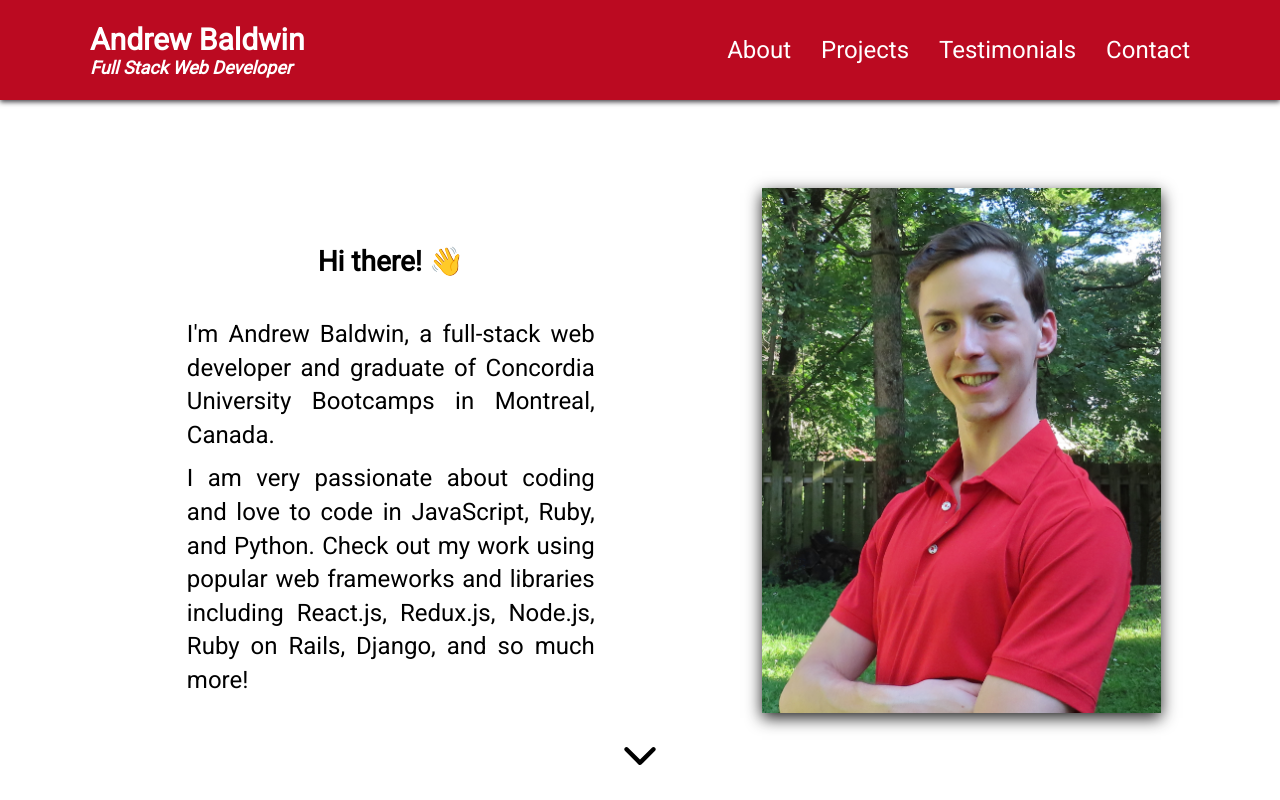
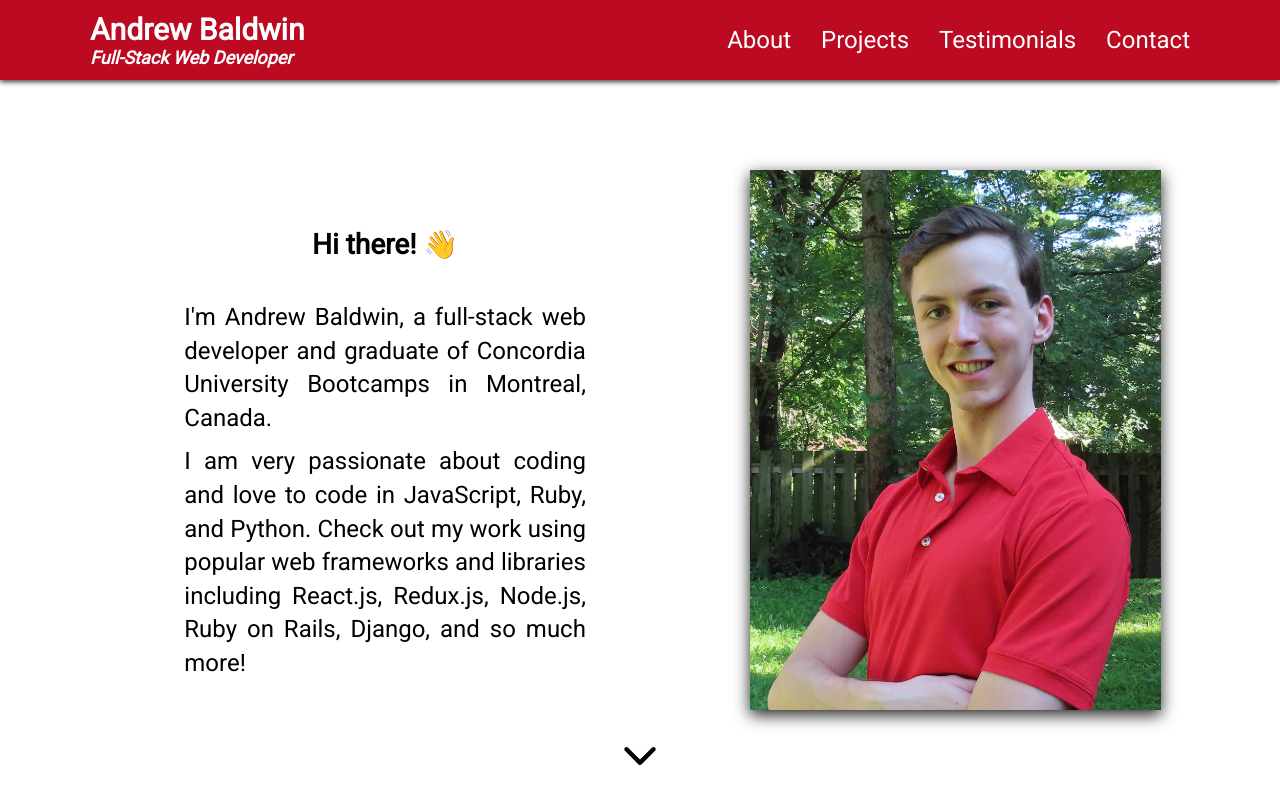
Before and after one commit to andrewbaldwin44/Personal_Page, a React (Create React App) app: page / in a window 1280 px wide. Shown: the top 800 px of the page. Built offline with nearby package versions, Linux system fonts and the light colour scheme; no server answers; a web font is replaced by a local one.

Commit message:
Shrink navbar

```diff
--- a/src/components/GlobalStyles.js
+++ b/src/components/GlobalStyles.js
@@ -2,7 +2,7 @@ import { createGlobalStyle } from 'styled-components';
 
 export default createGlobalStyle`
   :root{
-    --navbar-height: 100px;
+    --navbar-height: 80px;
     --redBG: #BB0A21;
     --blackBG: #444146;
     --shadow: #212121;
--- a/src/components/NavBar.js
+++ b/src/components/NavBar.js
@@ -11,7 +11,7 @@ function NavBar() {
     <Nav>
       <a href='#welcome-section' className='nav-link'>
           <h1>Andrew Baldwin</h1>
-          <h2>Full Stack Web Developer</h2>
+          <h2>Full-Stack Web Developer</h2>
       </a>
       <div className='nav-menu'>
         <GiHamburgerMenu />
--- a/src/constants.js
+++ b/src/constants.js
@@ -1,5 +1,5 @@
 export const PAGE_DIMENSIONS = {
-  NAVBAR_HEIGHT: 100,
+  NAVBAR_HEIGHT: 80,
 }
 
 export const TESTIMONIAL_BREAKPOINTS = {
```
